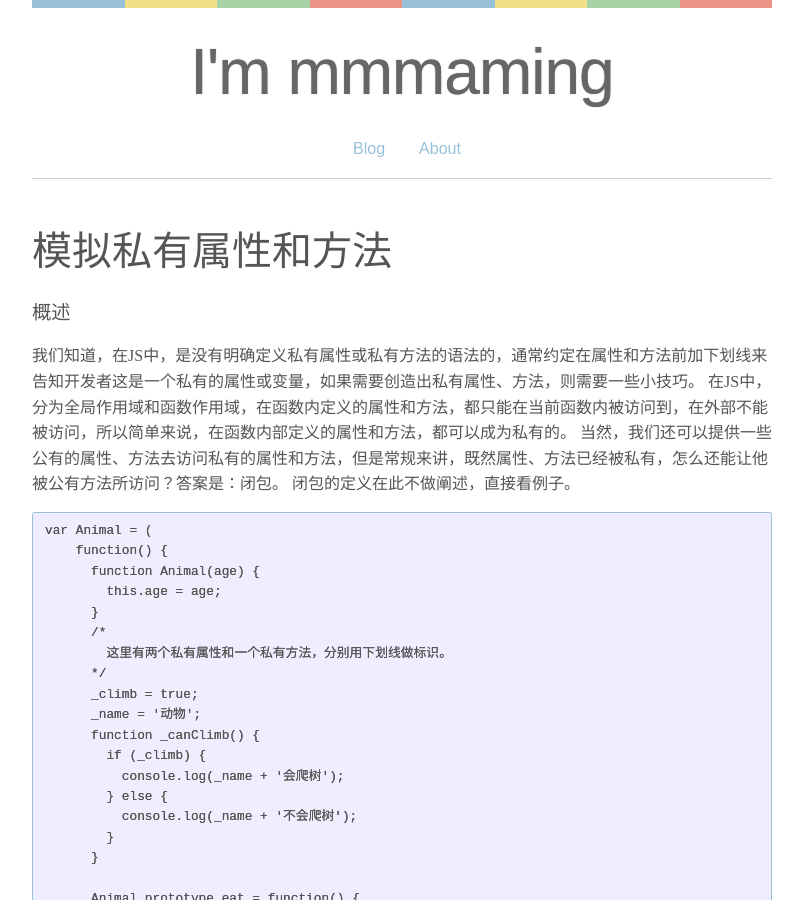
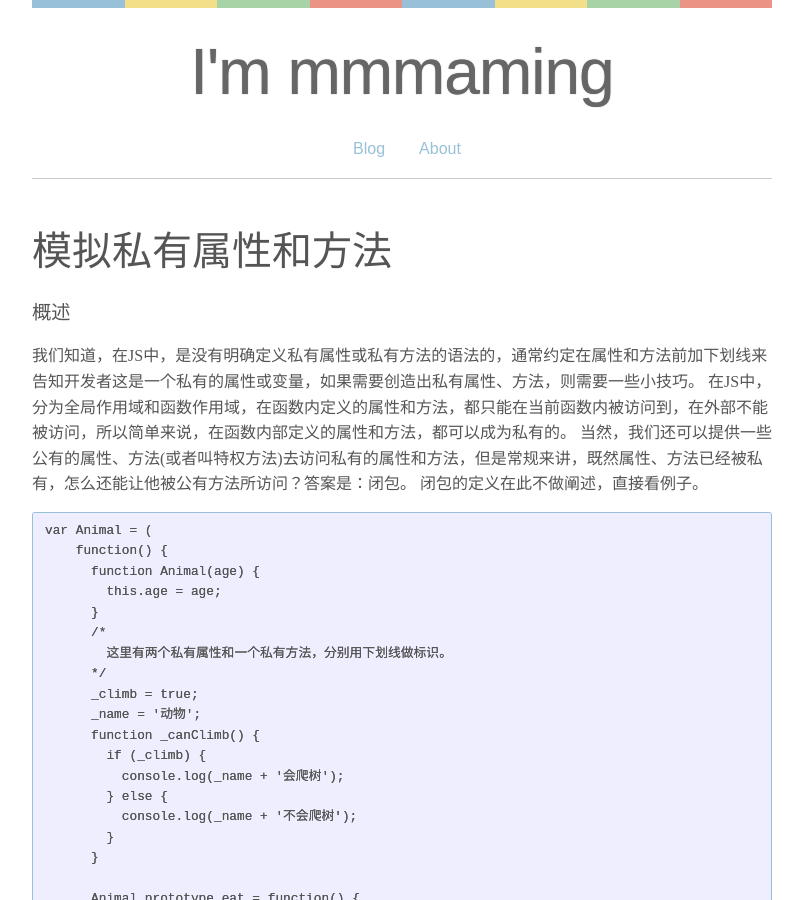
Before and after one commit to mmmaming/mmmaming.github.io, a Jekyll site: the page built from _posts/2017-12-26-JS模拟私有属性和方法.md, in a window 1280 px wide and 900 px high. Shown: the whole window, without its empty margins (238-1041 px from the left). Built offline with Jekyll 4.4.1, drawn with Linux system fonts in a browser that asks for light colours; some web fonts are replaced.

Commit message:
私有属性、方法

````diff
--- a/_posts/2017-12-26-JS模拟私有属性和方法.md
+++ b/_posts/2017-12-26-JS模拟私有属性和方法.md
@@ -8,7 +8,7 @@ title: 模拟私有属性和方法
 
 我们知道，在JS中，是没有明确定义私有属性或私有方法的语法的，通常约定在属性和方法前加下划线来告知开发者这是一个私有的属性或变量，如果需要创造出私有属性、方法，则需要一些小技巧。
 在JS中，分为全局作用域和函数作用域，在函数内定义的属性和方法，都只能在当前函数内被访问到，在外部不能被访问，所以简单来说，在函数内部定义的属性和方法，都可以成为私有的。
-当然，我们还可以提供一些公有的属性、方法去访问私有的属性和方法，但是常规来讲，既然属性、方法已经被私有，怎么还能让他被公有方法所访问？答案是：闭包。
+当然，我们还可以提供一些公有的属性、方法(或者叫特权方法)去访问私有的属性和方法，但是常规来讲，既然属性、方法已经被私有，怎么还能让他被公有方法所访问？答案是：闭包。
 闭包的定义在此不做阐述，直接看例子。
 
 ```
````
